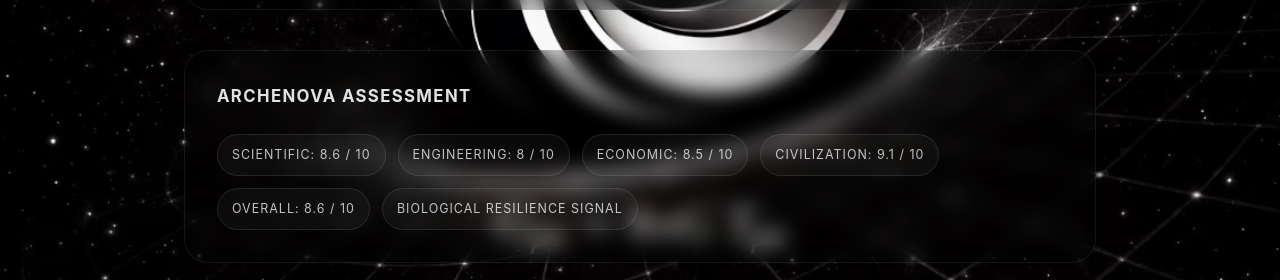
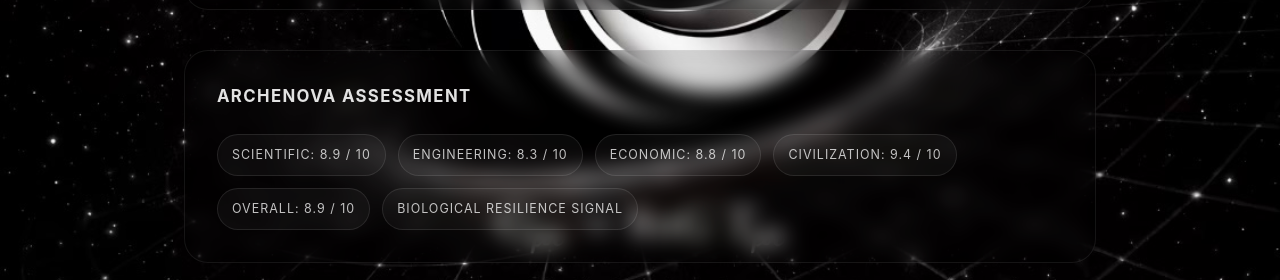
Before and after one commit to z562tbycfd-bit/archenova, a Next.js app: page /arche-nova-research/reports/ai-nasa-funded-study-shows-wildfire-smoke-s-hidden-ozone-toll in a window 1280 px wide. Shown: the part 2200-2480 px from the top of the page. Built offline with nearby package versions, Linux system fonts and the light colour scheme.

Commit message:
Add variable ArcheNova scoring

```diff
--- a/lib/generatedResearchReports.ts
+++ b/lib/generatedResearchReports.ts
@@ -28,12 +28,12 @@ export const generatedResearchReports = [
       "timeHorizon": "5–15 Years"
     },
     "archeNovaAssessment": {
-      "scientific": 7.8,
-      "engineering": 9,
-      "economic": 8.6,
-      "civilization": 8.4,
-      "classification": "Industrial Capability Signal",
-      "overall": 8.4
+      "scientific": 8.8,
+      "engineering": 10,
+      "economic": 9.6,
+      "civilization": 9.4,
+      "overall": 9.4,
+      "classification": "Industrial Capability Signal"
     },
     "ts": 1780605384000
   },
@@ -66,12 +66,12 @@ export const generatedResearchReports = [
       "timeHorizon": "10–20 Years"
     },
     "archeNovaAssessment": {
-      "scientific": 8.6,
-      "engineering": 8,
-      "economic": 8.5,
-      "civilization": 9.1,
-      "classification": "Biological Resilience Signal",
-      "overall": 8.6
+      "scientific": 8.9,
+      "engineering": 8.3,
+      "economic": 8.8,
+      "civilization": 9.4,
+      "overall": 8.9,
+      "classification": "Biological Resilience Signal"
     },
     "ts": 1780596119000
   },
@@ -104,12 +104,12 @@ export const generatedResearchReports = [
       "timeHorizon": "5–15 Years"
     },
     "archeNovaAssessment": {
-      "scientific": 7.5,
-      "engineering": 7.5,
-      "economic": 7,
-      "civilization": 7.8,
-      "classification": "Emerging Future Signal",
-      "overall": 7.5
+      "scientific": 7.8,
+      "engineering": 7.8,
+      "economic": 7.3,
+      "civilization": 8.1,
+      "overall": 7.8,
+      "classification": "Emerging Future Signal"
     },
     "ts": 1780592400000
   },
@@ -142,12 +142,12 @@ export const generatedResearchReports = [
       "timeHorizon": "15–30 Years"
     },
     "archeNovaAssessment": {
-      "scientific": 8.2,
-      "engineering": 9,
-      "economic": 7.8,
-      "civilization": 9.5,
-      "classification": "Expansion Capability Signal",
-      "overall": 8.7
+      "scientific": 8.5,
+      "engineering": 9.3,
+      "economic": 8.1,
+      "civilization": 9.8,
+      "overall": 9,
+      "classification": "Expansion Capability Signal"
     },
     "ts": 1780588683000
   },
@@ -180,12 +180,12 @@ export const generatedResearchReports = [
       "timeHorizon": "5–15 Years"
     },
     "archeNovaAssessment": {
-      "scientific": 7.5,
-      "engineering": 7.5,
-      "economic": 7,
-      "civilization": 7.8,
-      "classification": "Emerging Future Signal",
-      "overall": 7.5
+      "scientific": 7.8,
+      "engineering": 7.8,
+      "economic": 7.3,
+      "civilization": 8.1,
+      "overall": 7.8,
+      "classification": "Emerging Future Signal"
     },
     "ts": 1780582355000
   },
@@ -218,12 +218,12 @@ export const generatedResearchReports = [
       "timeHorizon": "5–15 Years"
     },
     "archeNovaAssessment": {
-      "scientific": 7.5,
-      "engineering": 7.5,
-      "economic": 7,
-      "civilization": 7.8,
-      "classification": "Emerging Future Signal",
-      "overall": 7.5
+      "scientific": 7.8,
+      "engineering": 7.8,
+      "economic": 7.3,
+      "civilization": 8.1,
+      "overall": 7.8,
+      "classification": "Emerging Future Signal"
     },
     "ts": 1780578027000
   },
@@ -256,12 +256,12 @@ export const generatedResearchReports = [
       "timeHorizon": "10–30 Years"
     },
     "archeNovaAssessment": {
-      "scientific": 8.4,
-      "engineering": 8.8,
-      "economic": 9,
-      "civilization": 9.4,
-      "classification": "Civilization Energy Signal",
-      "overall": 8.9
+      "scientific": 9.4,
+      "engineering": 9.8,
+      "economic": 10,
+      "civilization": 10,
+      "overall": 9.8,
+      "classification": "Civilization Energy Signal"
     },
     "ts": 1780575000000
   },
@@ -294,12 +294,12 @@ export const generatedResearchReports = [
       "timeHorizon": "5–15 Years"
     },
     "archeNovaAssessment": {
-      "scientific": 7.5,
-      "engineering": 7.5,
-      "economic": 7,
-      "civilization": 7.8,
-      "classification": "Emerging Future Signal",
-      "overall": 7.5
+      "scientific": 7.8,
+      "engineering": 7.8,
+      "economic": 7.3,
+      "civilization": 8.1,
+      "overall": 7.8,
+      "classification": "Emerging Future Signal"
     },
     "ts": 1780574400000
   },
@@ -332,12 +332,12 @@ export const generatedResearchReports = [
       "timeHorizon": "5–15 Years"
     },
     "archeNovaAssessment": {
-      "scientific": 7.5,
-      "engineering": 7.5,
-      "economic": 7,
-      "civilization": 7.8,
-      "classification": "Emerging Future Signal",
-      "overall": 7.5
+      "scientific": 7.8,
+      "engineering": 7.8,
+      "economic": 7.3,
+      "civilization": 8.1,
+      "overall": 7.8,
+      "classification": "Emerging Future Signal"
     },
     "ts": 1780574400000
   }
--- a/public/data/science.json
+++ b/public/data/science.json
@@ -1,6 +1,6 @@
 {
   "ok": true,
-  "updated": "2026-06-05T02:50:20.433Z",
+  "updated": "2026-06-05T03:13:46.878Z",
   "items": [
     {
       "source": "APS / PRL",
```
Also changed, not shown: public/data/technology.json (+39 -39 lines), scripts/update-feeds.mjs (+54 -9 lines).
